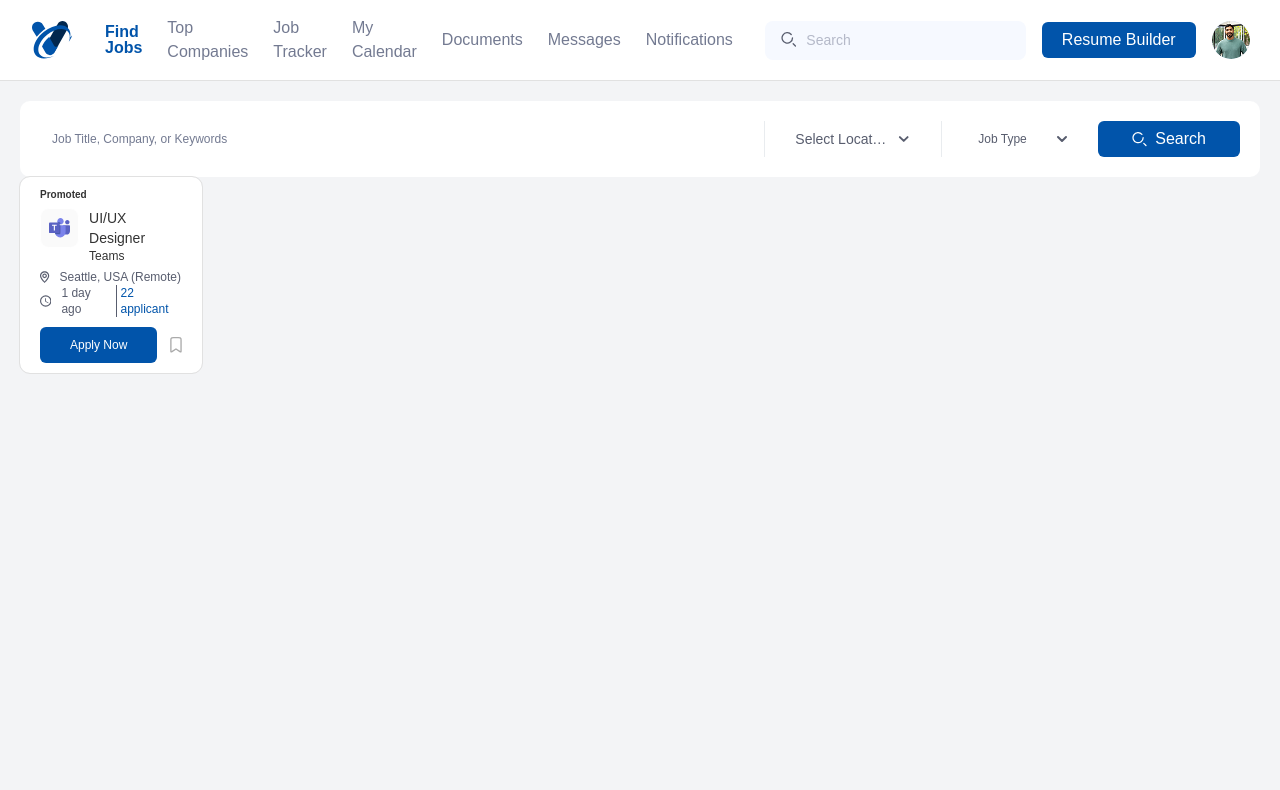
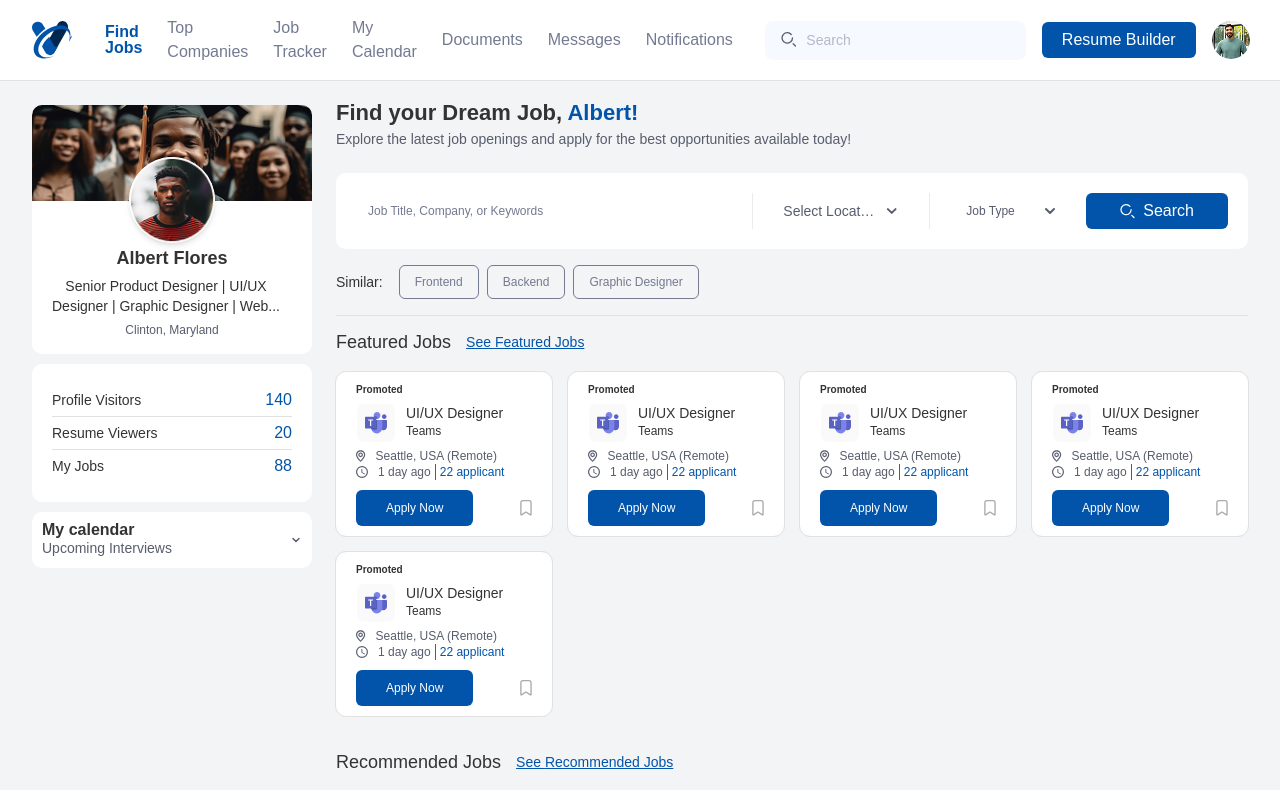
Before and after one commit to hmrizwan98/Find-Jobs, a Next.js app: page / in a window 1280 px wide. Shown: the top 790 px of the page. Built offline with nearby package versions, Linux system fonts and the light colour scheme; a web font is replaced by a local one.

Commit message:
Fix grid issue

```diff
--- a/app/globals.css
+++ b/app/globals.css
@@ -59,3 +59,10 @@ body {
 *::after {
   box-sizing: border-box;
 }
+
+/* Custom breakpoint for 1443px - shows 5 columns */
+@media (min-width: 1443px) {
+  .grid-cols-5-custom {
+    grid-template-columns: repeat(5, minmax(0, 1fr)) !important;
+  }
+}
--- a/components/common/JobCard/index.tsx
+++ b/components/common/JobCard/index.tsx
@@ -4,7 +4,7 @@ import { MarkerIcon, TagIcon, WatchIcon } from "../icons";
 
 const JobCard = () => {
   return (
-    <div className="w-full outline outline-gray-extra-light rounded-[10px] px-5 py-[10px] bg-white max-w-[182px] flex flex-col gap-2.5">
+    <div className="w-full outline outline-gray-extra-light rounded-[10px] px-5 py-[10px] bg-white flex flex-col gap-2.5">
       <div className="flex flex-col gap-[5px]">
         <h3 className="font-semibold text-[10px] text-gray-dark">Promoted</h3>
         <div className="flex gap-[10px]">
--- /dev/null
+++ b/components/common/QuickFilters/index.tsx
@@ -0,0 +1,31 @@
+"use client";
+
+import Button from "@/components/ui/button";
+import React from "react";
+
+interface QuickFiltersProps {
+  filters?: string[];
+  onFilterClick?: (filter: string) => void;
+}
+
+const QuickFilters: React.FC<QuickFiltersProps> = ({
+  filters = ["Frontend", "Backend", "Graphic Designer"],
+}) => {
+  return (
+    <div className="flex flex-wrap items-center gap-2 mt-4">
+      <span className="text-sm text-gray-dark mr-2">Similar:</span>
+      {filters.map((filter) => (
+        <Button
+          key={filter}
+          variant="outline"
+          size="sm"
+          className="px-[15px] py-2 text-xs"
+        >
+          {filter}
+        </Button>
+      ))}
+    </div>
+  );
+};
+
+export default QuickFilters;
--- /dev/null
+++ b/components/common/SectionHeader/index.tsx
@@ -0,0 +1,26 @@
+import Link from "next/link";
+import React from "react";
+
+interface SectionHeaderProps {
+  title: string;
+  seeAllHref?: string;
+}
+
+const SectionHeader: React.FC<SectionHeaderProps> = ({
+  title,
+  seeAllHref = "#",
+}) => {
+  return (
+    <div className="flex items-center gap-[15px]  mb-4">
+      <h2 className="text-lg font-normal text-gray-dark">{title}</h2>
+      <Link
+        href={seeAllHref}
+        className="text-sm text-blue underline hover:text-blue/80 transition-colors"
+      >
+        See {title}
+      </Link>
+    </div>
+  );
+};
+
+export default SectionHeader;
--- /dev/null
+++ b/components/common/Sidebar/index.tsx
@@ -0,0 +1,115 @@
+"use client";
+
+import NextImage from "next/image";
+import { useState } from "react";
+import { ChevronDownIcon } from "../icons";
+
+const Sidebar = () => {
+  const [isCalendarExpanded, setIsCalendarExpanded] = useState(false);
+
+  const stats = [
+    { label: "Profile Visitors", count: 140 },
+    { label: "Resume Viewers", count: 20 },
+    { label: "My Jobs", count: 88 },
+  ];
+
+  return (
+    <aside className="w-full lg:w-[280px] grid gap-[10px]">
+      {/* Profile Card */}
+      <div className="bg-white rounded-[10px] overflow-hidden relative pt-16 pb-4 px-4 max-w-[346px]">
+        {/* Background Image */}
+        <div className="absolute top-0 left-0 right-0 h-24">
+          <NextImage
+            src="/images/bg-img.png"
+            alt="Background"
+            width={280}
+            height={96}
+            className="w-full h-full object-cover"
+            priority
+          />
+          <div className="absolute inset-0 from-transparent via-transparent to-white h-[100px]" />
+        </div>
+
+        {/* Profile Picture */}
+        <div className="relative flex justify-center -mt-3 mb-1 z-10">
+          <div className="w-[86px] h-[86px] rounded-full overflow-hidden bg-gray-secondary relative shadow-md">
+            <NextImage
+              src="/images/profile.png"
+              alt="Albert Flores"
+              width={80}
+              height={80}
+              className="w-full h-full object-cover"
+              priority
+            />
+          </div>
+        </div>
+
+        {/* Profile Info */}
+        <div className="text-center space-y-1.5 relative z-10">
+          <h3 className="text-lg font-semibold text-gray-dark leading-tight">
+            Albert Flores
+          </h3>
+          <p className="text-sm text-gray-dark whitespace-normal max-w-[236px]">
+            Senior Product Designer | UI/UX Designer | Graphic Designer | Web...
+          </p>
+          <p className="text-xs text-gray-medium">Clinton, Maryland</p>
+        </div>
+      </div>
+
+      {/* Statistics Section */}
+      <div className="bg-white rounded-[10px] p-5">
+        {stats.map((stat, index) => (
+          <div
+            key={stat.label}
+            className={`flex items-center justify-between py-[6px] ${
+              index < stats.length - 1
+                ? "border-b border-gray-extra-light"
+                : "py-0 "
+            }`}
+          >
+            <span className="text-sm font-normal text-gray-dark">
+              {stat.label}
+            </span>
+            <span className="text-md font-normal text-blue">{stat.count}</span>
+          </div>
+        ))}
+      </div>
+
+      {/* My Calendar Section */}
+      <div className="bg-white rounded-[10px] p-[10px]">
+        <button
+          type="button"
+          onClick={() => setIsCalendarExpanded(!isCalendarExpanded)}
+          className="w-full flex items-center justify-between hover:opacity-80 transition-opacity"
+        >
+          <div className="flex flex-col items-start">
+            <span className="text-md font-semibold text-gray-dark">
+              My calendar
+            </span>
+            <span className="text-sm font-normal text-gray-medium">
+              Upcoming Interviews
+            </span>
+          </div>
+          <ChevronDownIcon
+            width={12}
+            height={12}
+            className={`text-gray-medium transition-transform ${
+              isCalendarExpanded ? "rotate-180" : ""
+            }`}
+          />
+        </button>
+
+        {/* Expandable Content */}
+        {isCalendarExpanded && (
+          <div className="mt-4 pt-4 border-t border-gray-extra-light">
+            <p className="text-sm text-gray-medium">
+              Calendar content goes here...
+            </p>
+          </div>
+        )}
+      </div>
+    </aside>
+  );
+};
+
+export default Sidebar;
--- a/components/ui/button.tsx
+++ b/components/ui/button.tsx
@@ -3,7 +3,7 @@
 import React from "react";
 import { cn } from "../lib/utils";
 
-type Variant = "primary" | "secondary" | "outline";
+type Variant = "primary" | "secondary" | "outline" | "pill";
 type Size = "xs" | "sm" | "md" | "lg";
 
 interface ButtonProps extends React.ButtonHTMLAttributes<HTMLButtonElement> {
@@ -19,12 +19,14 @@ const Button: React.FC<ButtonProps> = ({
   ...props
 }) => {
   const baseStyles =
-    "items-center justify-center rounded-md font-medium transition-colors focus:outline-none disabled:opacity-50 disabled:pointer-events-none cursor-pointer";
+    "items-center justify-center font-medium transition-colors focus:outline-none disabled:opacity-50 disabled:pointer-events-none cursor-pointer";
 
   const variantStyles: Record<Variant, string> = {
-    primary: "bg-blue text-white hover:bg-blue/80",
-    secondary: "bg-gray-200 text-gray-900 hover:bg-gray-300",
-    outline: "border border-gray-300 text-gray-900 hover:bg-gray-100",
+    primary: "bg-blue text-white hover:bg-blue/80 rounded-md",
+    secondary: "bg-gray-200 text-gray-900 hover:bg-gray-300 rounded-md",
+    outline:
+      "border border-gray-light text-gray-light hover:bg-gray-100 bg-transparent rounded-md",
+    pill: "bg-white border border-gray-extra-light text-gray-dark hover:bg-gray-secondary hover:border-gray-medium rounded-full",
   };
 
   const sizeStyles: Record<Size, string> = {
--- a/containers/FindJobs/index.tsx
+++ b/containers/FindJobs/index.tsx
@@ -2,14 +2,83 @@
 
 import FiltrationBar from "@/components/common/FiltrationBar";
 import JobCard from "@/components/common/JobCard";
+import QuickFilters from "@/components/common/QuickFilters";
+import SectionHeader from "@/components/common/SectionHeader";
+import Sidebar from "@/components/common/Sidebar";
 
 const FindJobs = () => {
+  // Mock data - replace with actual data fetching
+  const featuredJobs = Array(5).fill(null);
+  const recommendedJobs = Array(8).fill(null);
+  const latestJobs = Array(8).fill(null);
+
   return (
-    <div className="p-5 bg-gray-100 min-h-screen">
-      <div className="max-w-7xl mx-auto">
-        <FiltrationBar />
-        <div className="grid grid-cols-1 md:grid-cols-2 lg:grid-cols-3 xl:grid-cols-4 gap-4">
-          <JobCard />
+    <div className="bg-gray-100 min-h-screen">
+      {/* Main Container */}
+      <div className="max-w-[1440px] mx-auto px-4 sm:px-6 lg:px-8 py-6">
+        {/* Main Content Layout */}
+        <div className="flex flex-col lg:flex-row gap-6">
+          {/* Left Sidebar */}
+          <div className="lg:w-[280px] shrink-0">
+            <Sidebar />
+          </div>
+
+          {/* Right Content Area */}
+          <div className="flex-1 min-w-0">
+            {/* Welcome Section */}
+            <div className="mb-6">
+              <h1 className="text-[22px] font-semibold text-gray-dark mb-2">
+                Find your Dream Job,{" "}
+                <span className="font-semibold text-blue">Albert!</span>
+              </h1>
+              <p className="text-sm text-gray-medium">
+                Explore the latest job openings and apply for the best
+                opportunities available today!
+              </p>
+            </div>
+
+            {/* Filtration Bar */}
+            <div className="mb-4">
+              <FiltrationBar />
+              <QuickFilters />
+            </div>
+            <hr className="border-gray-extra-light mb-3" />
+            {/* Featured Jobs Section */}
+            <section className="mb-8">
+              <SectionHeader
+                title="Featured Jobs"
+                seeAllHref="/jobs/featured"
+              />
+              <div className="grid grid-cols-1 sm:grid-cols-2 lg:grid-cols-3 xl:grid-cols-4 grid-cols-5-custom gap-4 auto-rows-fr">
+                {featuredJobs.map((_, index) => (
+                  <JobCard key={`featured-${index}`} />
+                ))}
+              </div>
+            </section>
+
+            {/* Recommended Jobs Section */}
+            <section className="mb-8">
+              <SectionHeader
+                title="Recommended Jobs"
+                seeAllHref="/jobs/recommended"
+              />
+              <div className="grid grid-cols-1 sm:grid-cols-2 lg:grid-cols-3 xl:grid-cols-4 grid-cols-5-custom gap-4 auto-rows-fr">
+                {recommendedJobs.map((_, index) => (
+                  <JobCard key={`recommended-${index}`} />
+                ))}
+              </div>
+            </section>
+
+            {/* Latest Jobs Section */}
+            <section className="mb-8">
+              <SectionHeader title="Latest Jobs" seeAllHref="/jobs/latest" />
+              <div className="grid grid-cols-1 sm:grid-cols-2 lg:grid-cols-3 xl:grid-cols-4 grid-cols-5-custom gap-4 auto-rows-fr">
+                {latestJobs.map((_, index) => (
+                  <JobCard key={`latest-${index}`} />
+                ))}
+              </div>
+            </section>
+          </div>
         </div>
       </div>
     </div>
```
Also changed, not shown: public/images/bg-img.png (added), public/images/profile.png (added).
